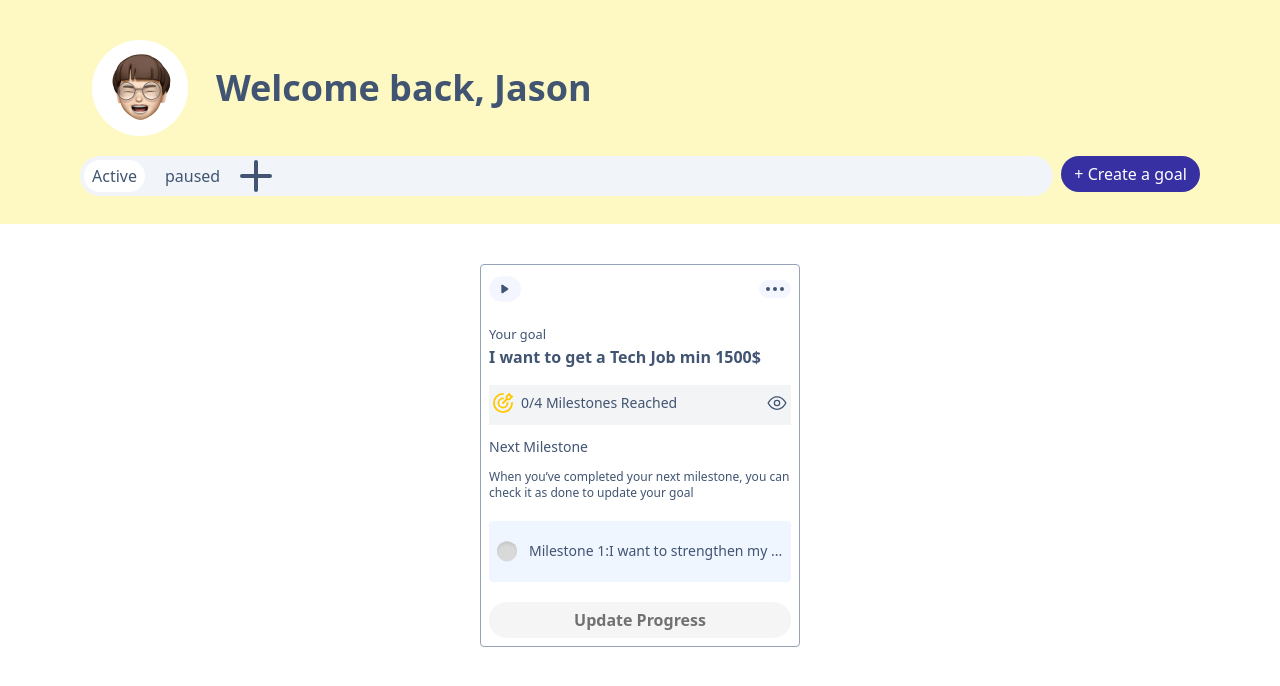
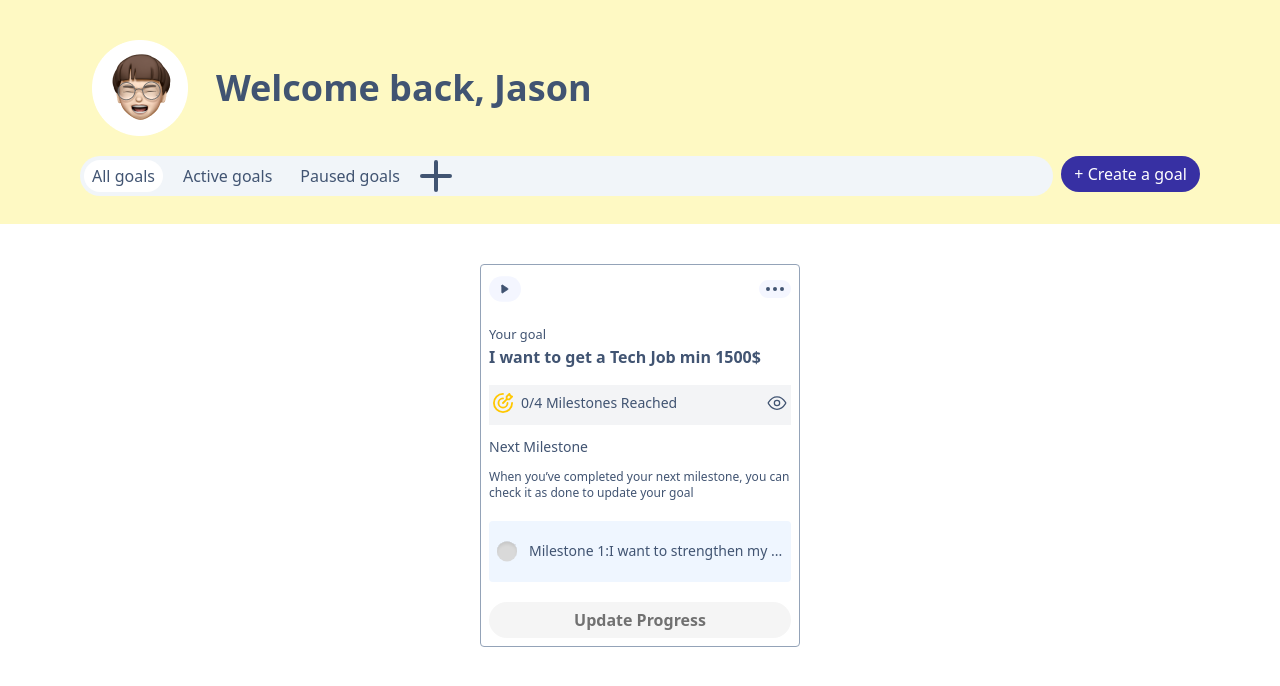
Before and after one commit to Co-Lab-You-Belong-in-Tech/Goalify, a React (Vite) app: page /dashboard in a window 1280 px wide. Shown: the top 686 px of the page. Built offline with nearby package versions, Linux system fonts and the light colour scheme.

Commit message:
Filter goals with catagory

```diff
--- a/src/components/catagory.jsx
+++ b/src/components/catagory.jsx
@@ -1,24 +1,22 @@
 import React, { useState } from 'react';
+import { useSelector, useDispatch } from 'react-redux';
+import { updateSelected } from '../redux/catagory/catagorySlice';
 import { plusI } from '../assets/icons';
 
 const Catagory = () => {
-  const [selected, setSelected] = useState('active');
-  const [data, setData] = useState([]);
-  const catagories = [
-    { id: 'active', status: 'Active' },
-    { id: 'paused', status: 'paused' },
-  ];
+  const dispatch = useDispatch();
+  const { catagories, selected } = useSelector((state) => state.catagories);
   return (
     <div className="flex gap-3 w-full rounded-full p-1 bg-slate-100">
-      {catagories.map(({ status, id }) => (
+      {catagories.map(({ catagory, id }) => (
         <button
           className={`py-1 px-2 ${
             selected === id ? 'bg-white rounded-full' : ''
           }`}
           key={id}
-          onClick={() => setSelected(id)}
+          onClick={() => dispatch(updateSelected(id))}
         >
-          {status}
+          {catagory}
         </button>
       ))}
       <img src={plusI} />
--- a/src/pages/dashboard/listCards.jsx
+++ b/src/pages/dashboard/listCards.jsx
@@ -2,10 +2,16 @@ import React from 'react';
 import { useSelector } from 'react-redux';
 import Card from './card';
 const ListCards = () => {
-  const goals = useSelector((state) => state.goals);
+  const { goals, catagories } = useSelector((state) => state);
+  const selected = catagories.selected;
+  const myGoals =
+    selected === 0
+      ? goals
+      : goals.filter((goal) => goal.catagoryId === selected);
+  console.log(selected);
   return (
     <div className="flex flex-wrap gap-x-5 gap-y-12 justify-center my-10">
-      {goals.map((goal) => (
+      {myGoals.map((goal) => (
         <Card key={goal.id} goal={goal} />
       ))}
     </div>
--- /dev/null
+++ b/src/redux/catagory/catagorySlice.js
@@ -0,0 +1,34 @@
+import { createSlice } from '@reduxjs/toolkit';
+
+const initialState = {
+  selected: 0,
+  catagories: [
+    {
+      id: 0,
+      catagory: 'All goals',
+    },
+    {
+      id: 1,
+      catagory: 'Active goals',
+    },
+    {
+      id: 2,
+      catagory: 'Paused goals',
+    },
+  ],
+};
+
+const catagorySlice = createSlice({
+  name: 'catagories',
+  initialState,
+  reducers: {
+    updateSelected(state, action) {
+      state.selected = action.payload;
+    },
+  },
+});
+
+// export actions
+export const { updateSelected } = catagorySlice.actions;
+
+export default catagorySlice.reducer;
--- a/src/redux/goal/goalSlice.js
+++ b/src/redux/goal/goalSlice.js
@@ -2,6 +2,7 @@ import { createSlice } from '@reduxjs/toolkit';
 
 const initialState = [
   {
+    catagoryId: 1,
     id: 0,
     currentMilestone: 0,
     content: 'I want to get a Tech Job min 1500$',
@@ -77,8 +78,6 @@ const goalSlice = createSlice({
         return goal;
       });
     },
-
-    milestoneCompleted(state, { payload }) {},
   },
 });
 
--- a/src/redux/store.js
+++ b/src/redux/store.js
@@ -1,10 +1,12 @@
 import { configureStore } from '@reduxjs/toolkit';
 import logger from 'redux-logger';
 import goalSlice from './goal/goalSlice';
+import catagorySlice from './catagory/catagorySlice';
 
 const store = configureStore({
   reducer: {
     goals: goalSlice,
+    catagories: catagorySlice,
   },
   middleware: (getDefaultMiddleware) =>
     getDefaultMiddleware({ serializableCheck: false }).concat(logger),
```
Also changed, not shown: src/redux/catagory/catagory.js (deleted).
